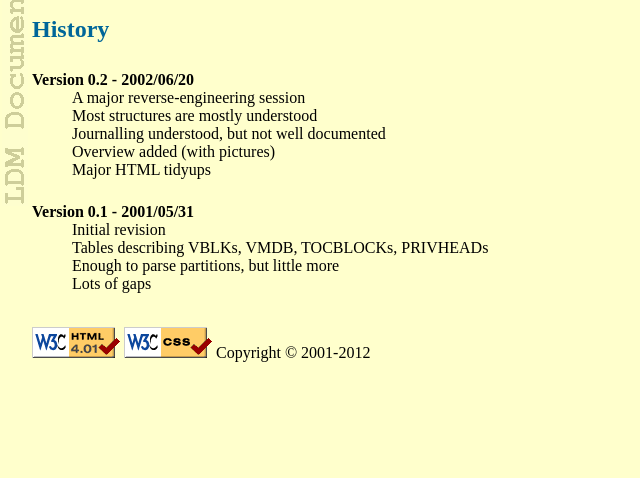
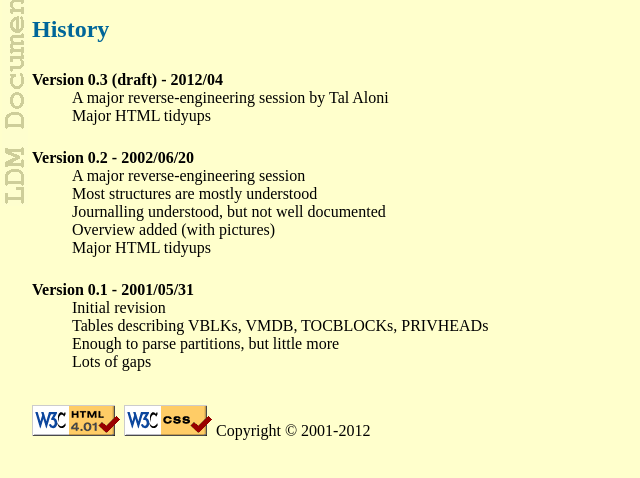
Before and after one commit to flatcap/ldm-docs, a plain HTML site: page home/changelog.html in a window 1280 px wide. Shown: the part 130-608 px from the top of the page, without its empty margins (0-640 px from the left). Drawn offline with Linux system fonts and the light colour scheme.

Commit message:
partial changelog for v0.3

```diff
--- a/home/changelog.html
+++ b/home/changelog.html
@@ -31,6 +31,12 @@
     <h2>History</h2>
 
     <dl>
+      <dt>Version 0.3 (draft) - 2012/04</dt>
+      <dd>A major reverse-engineering session by Tal Aloni</dd>
+      <dd>Major HTML tidyups</dd>
+    </dl>
+
+    <dl>
       <dt>Version 0.2 - 2002/06/20</dt>
       <dd>A major reverse-engineering session</dd>
       <dd>Most structures are mostly understood</dd>
```
